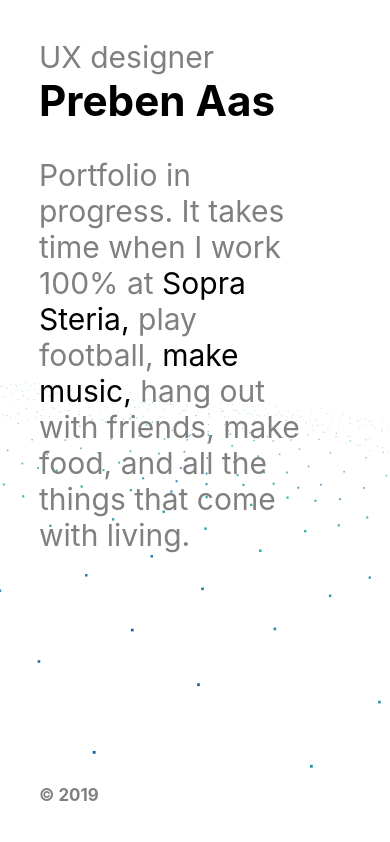
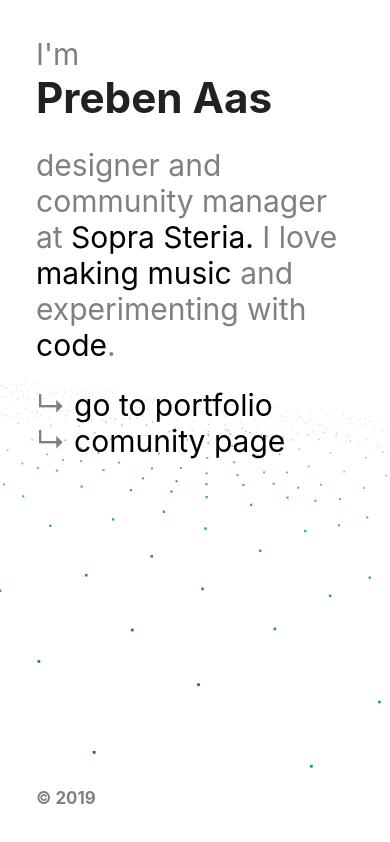
Before and after one commit to PrebenAas/website, a plain HTML site: page index.html in a window 390 px wide. Drawn offline with Linux system fonts and the light colour scheme; animation ran at ten frames a second.

Commit message:
Added link to portfolio and community page

```diff
--- a/index.html
+++ b/index.html
@@ -1,5 +1,4 @@
-<!DOCTYPE html>
-<html Lang="en">
+<html lang="en">
   <head>
     <meta charset="UTF-8" />
     <meta name="viewport" content="width=device-width, initial-scale=1" />
@@ -9,13 +8,33 @@
 
   <body>
     <div class="information">
-            <p>UX designer</p>
+      <p>I'm</p>
       <h1>Preben Aas</h1>
 
-            <p class="whatido">Portfolio in progress. It takes time when I work 100% at
-                <a href="https://www.soprasteria.no" target="_blank">Sopra Steria,</a> play football,
-                <a href="https://open.spotify.com/track/4tLD8Kpq8TxGEu0srRUXVn?si=E1h5fStZQcCkgW1iELZIqQ" target="_blank">make music,</a>
-                hang out with friends, make food, and all the things that come with living.
+      <p class="preample">
+        designer and community manager at
+        <a href="https://www.soprasteria.no" target="_blank">Sopra Steria.</a>
+        I love
+        <a
+          href="https://open.spotify.com/track/4tLD8Kpq8TxGEu0srRUXVn?si=E1h5fStZQcCkgW1iELZIqQ"
+          target="_blank"
+        >
+          making music
+        </a>
+        and experimenting with
+        <a href="https://github.com/PrebenAas" target="_blank">code</a>.
+      </p>
+      <p class="preample">
+        ↳
+        <a
+          href="https://www.notion.so/prebenaas/Portfolio-6946b8a7313c45df8866a47a2669f6f5"
+          target="_blank"
+          >go to portfolio</a
+        >
+      </p>
+      <p>
+        ↳
+        <a href="/faggrupper.html" target="_blank">comunity page</a>
       </p>
     </div>
   </body>
--- a/style.css
+++ b/style.css
@@ -1,9 +1,10 @@
-*{
+* {
   padding: 0;
   margin: 0;
   font-size: 12px;
   box-sizing: border-box;
-    font-family: -apple-system, BlinkMacSystemFont, 'Segoe UI', Roboto, Oxygen, Ubuntu, Cantarell, 'Open Sans', 'Helvetica Neue', sans-serif;
+  font-family: -apple-system, BlinkMacSystemFont, "Segoe UI", Roboto, Oxygen,
+    Ubuntu, Cantarell, "Open Sans", "Helvetica Neue", sans-serif;
 }
 
 body {
@@ -11,22 +12,38 @@ body {
 }
 
 .information {
-    padding: 10%;
+  padding: 10rem;
 }
 
-.whatido {
-    margin-top: 5%;
-    margin-right: 20%;
+.project {
+  padding: 10rem;
+}
+
+.project-intro {
+  background-color: whitesmoke;
+  padding: 2rem;
+}
+
+.preample {
+  margin-top: 5rem;
+  margin-right: 20rem;
 }
 
 .faggrupper {
   background-color: black;
   height: 100%;
-    padding: 5% 5% 0% 5%;
+  padding: 5rem 5rem 0rem 5rem;
 }
 
 .faggruppe {
   overflow-wrap: break-word;
+}
+
+.image {
+  width: 100%;
+  height: auto;
+  margin-top: 1rem;
+  margin-bottom: 1rem;
 }
 
 .logo {
@@ -45,30 +62,30 @@ body {
   box-shadow: 0px 2px white;
 }
 
-.logo-absolute-right{
+.logo-absolute-right {
   position: absolute;
   right: 5%;
 }
 
 h1 {
   border-radius: 10px 10px 0 0;
-    color:black;
+  color: 212121;
   font-size: 5vh;
 }
 
 h3 {
-    color:grey;
+  color: grey;
   font-size: 2vh;
 }
 
 h4 {
-    color:white;
+  color: white;
   font-size: 10vh;
 }
 
 h5 {
-    color: white;
-    font-size: 4vh;
+  color: black;
+  font-size: 3vh;
 }
 
 h6 {
@@ -97,7 +114,7 @@ h2 {
 p {
   font-size: 30px;
   color: grey;
-    padding: 0 10% 0 0;
+  padding: 0 0 0 0;
 }
 
 .theme-text {
@@ -118,9 +135,9 @@ a:link {
 }
 
 a:hover {
-    color: black;
-    background-color: transparent;
-    text-decoration: underline;
+  color: white;
+  background-color: 212121;
+  text-decoration: none;
 }
 
 .card {
@@ -157,7 +174,7 @@ a:hover {
 .sticky {
   position: fixed;
   top: 0;
-    width: 100%
+  width: 100%;
 }
 
 header {
@@ -178,10 +195,10 @@ header {
 footer {
   display: flex;
   align-items: center;
-    position:fixed;
+  position: fixed;
   width: 100%;
-    bottom:0;
-    padding: 0 0 10% 10%;
+  bottom: 0;
+  padding: 0 0 5rem 10rem;
 }
 
 .full-height {
@@ -209,7 +226,7 @@ canvas {
   left: 0;
   width: 100%;
   height: 100%;
-    z-index:-1;
+  z-index: -1;
 }
 
 .color {
@@ -224,13 +241,30 @@ canvas {
     padding: 0 0 0 0;
   }
 
-    .whatido {
-        margin-top: 10%;
-        margin-right: 10%;
+  .project {
+    padding: 2rem;
+  }
+
+  footer {
+    display: flex;
+    align-items: center;
+    position: fixed;
+    width: 100%;
+    bottom: 0;
+    padding: 0 0 3rem 3rem;
+  }
+
+  .information {
+    padding: 3rem;
+  }
+
+  .preample {
+    margin-top: 2rem;
+    margin-right: 0;
   }
 
   .faggrupper {
-        padding: 10%;
+    padding: 4rem;
   }
 
   .date-logo {
@@ -261,18 +295,17 @@ canvas {
   }
 
   h6 {
-        color:grey;
+    color: grey;
     font-size: 3vh;
   }
 
   h2 {
-        color:white;
+    color: white;
     font-size: 3vh;
   }
 
   h4 {
-        color:white;
+    color: white;
     font-size: 4vh;
   }
-
 }
```
Lines whose indentation alone changed are shown as unchanged.
